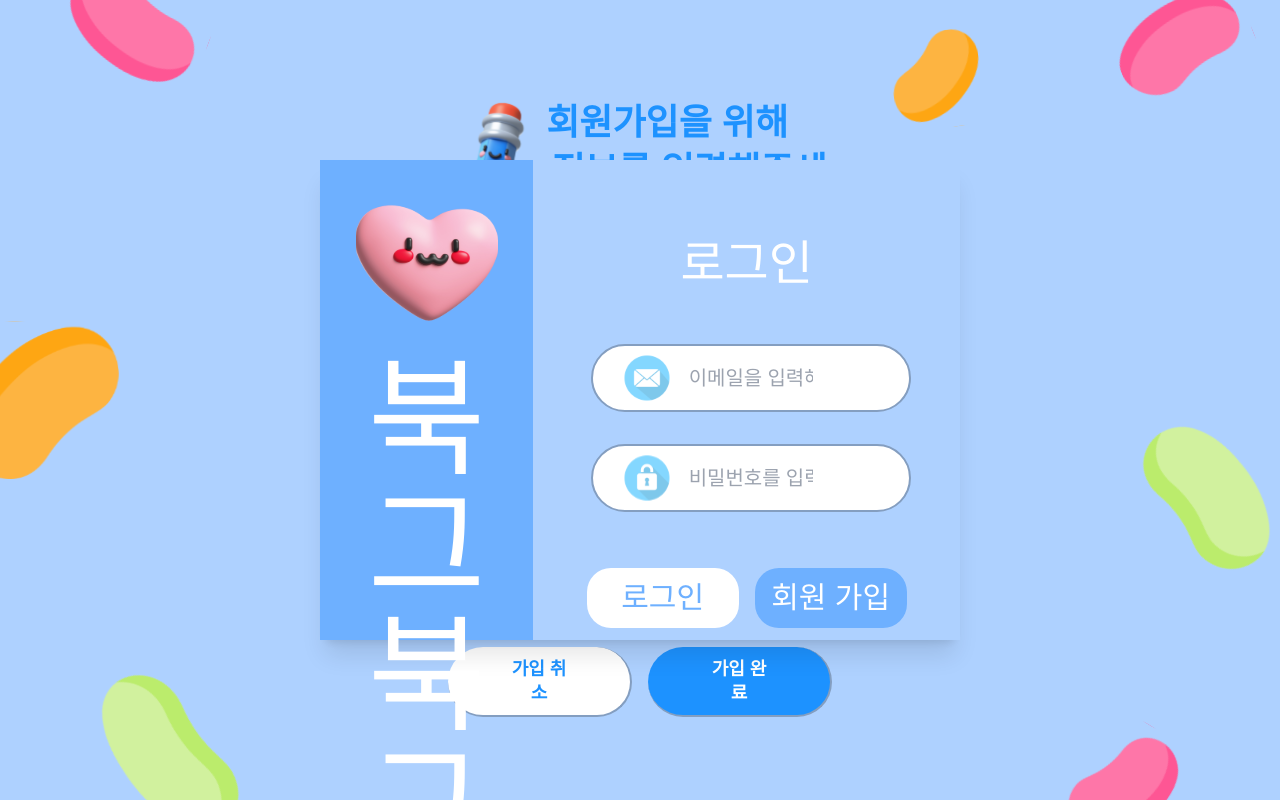
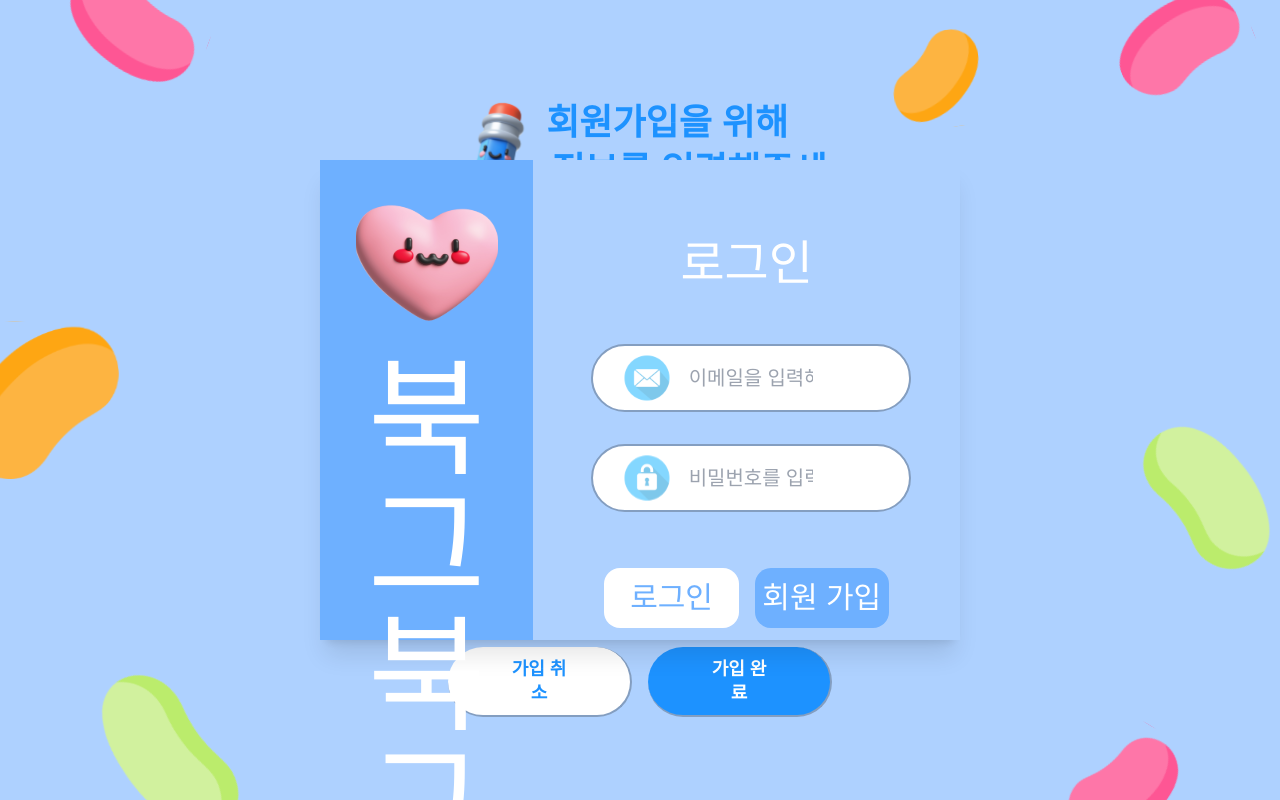
Before and after one commit to 2023-Winter-Bootcamp-Team-I/frontend, a React app: page /signup in a window 1280 px wide. Built offline with nearby package versions, Linux system fonts and the light colour scheme; the HTML template or start-up script is replaced by a standard one; a web font is replaced by a local one.

Commit message:
please tonggwa

```diff
--- a/src/components/LogInModal.tsx
+++ b/src/components/LogInModal.tsx
@@ -33,7 +33,7 @@ function LogInModal() {
                     type="email"
                     placeholder="이메일을 입력해주세요"
                     required
-                    className="block w-3/4 text-xl rounded-full border-0 px-24 py-[18px] border-2 border-shadowGray"
+                    className="block w-3/4 text-xl rounded-full px-24 py-[18px] border-2 border-shadowGray"
                   />
                 </div>
                 <div className="flex mt-8 mb-[7vh] justify-center">
@@ -48,15 +48,15 @@ function LogInModal() {
                     type="password"
                     placeholder="비밀번호를 입력해주세요"
                     required
-                    className="block w-3/4 text-xl rounded-full border-0 px-24 py-[18px] border-2 border-shadowGray"
+                    className="block w-3/4 text-xl rounded-full px-24 py-[18px] border-2 border-shadowGray"
                   />
                 </div>
                 <div className="flex justify-center">
-                  <div className="flex flex-row w-3/4">
-                    <button className="flex basis-1/2 justify-center font-jua rounded-3xl bg-white py-4 text-3xl leading-7 text-loginBlue mr-2">
+                  <div className="flex flex-row w-2/3">
+                    <button className="flex basis-1/2 justify-center align-middle font-jua rounded-2xl bg-white py-4 text-3xl leading-7 text-loginBlue mr-2">
                       로그인
                     </button>
-                    <button className="flex basis-1/2 justify-center font-jua rounded-3xl bg-loginBlue py-4 text-3xl leading-7 text-white ml-2">
+                    <button className="flex basis-1/2 justify-center align-middle font-jua rounded-2xl bg-loginBlue py-4 text-3xl leading-7 text-white ml-2">
                       회원 가입
                     </button>
                   </div>
```
